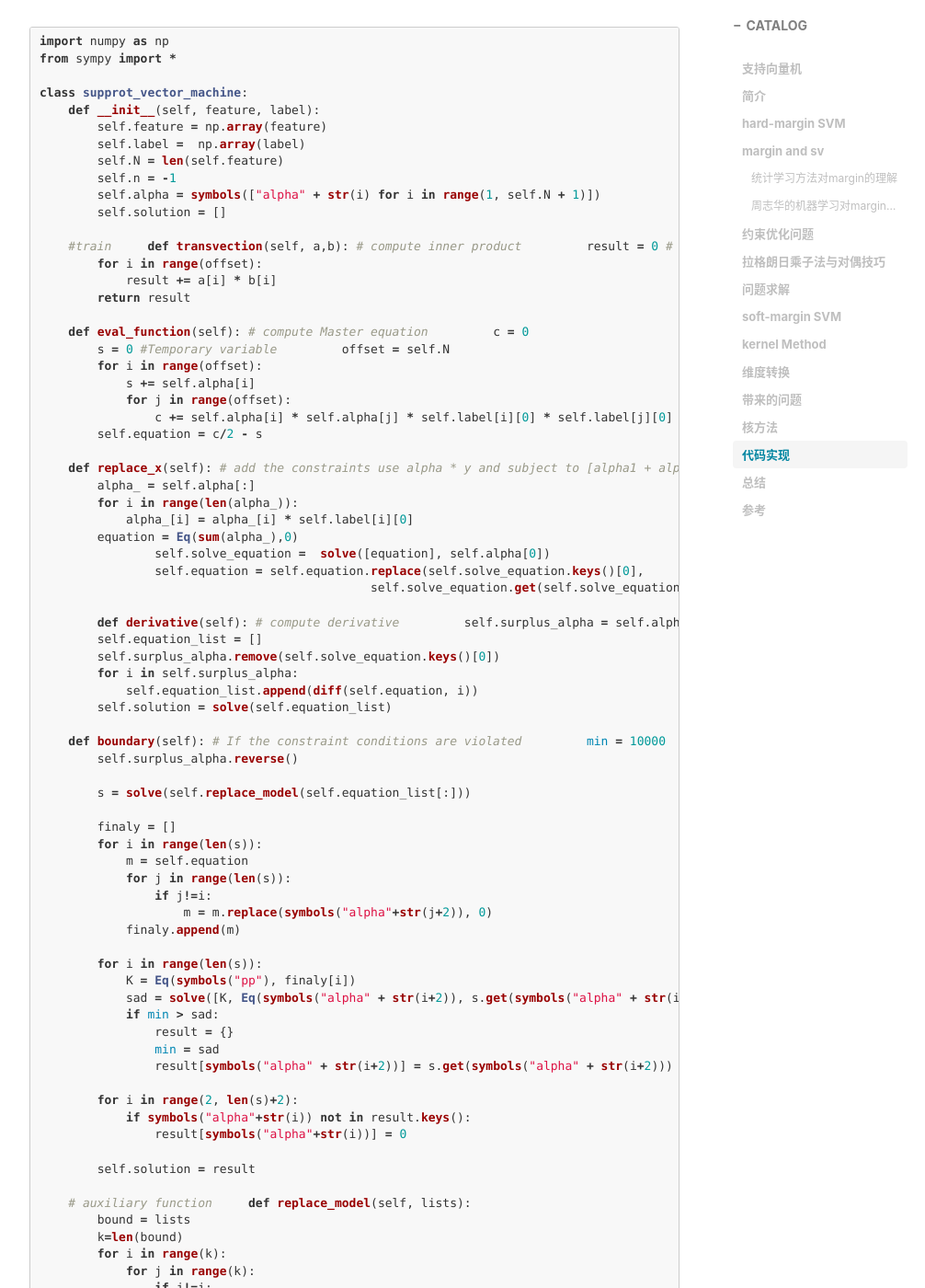
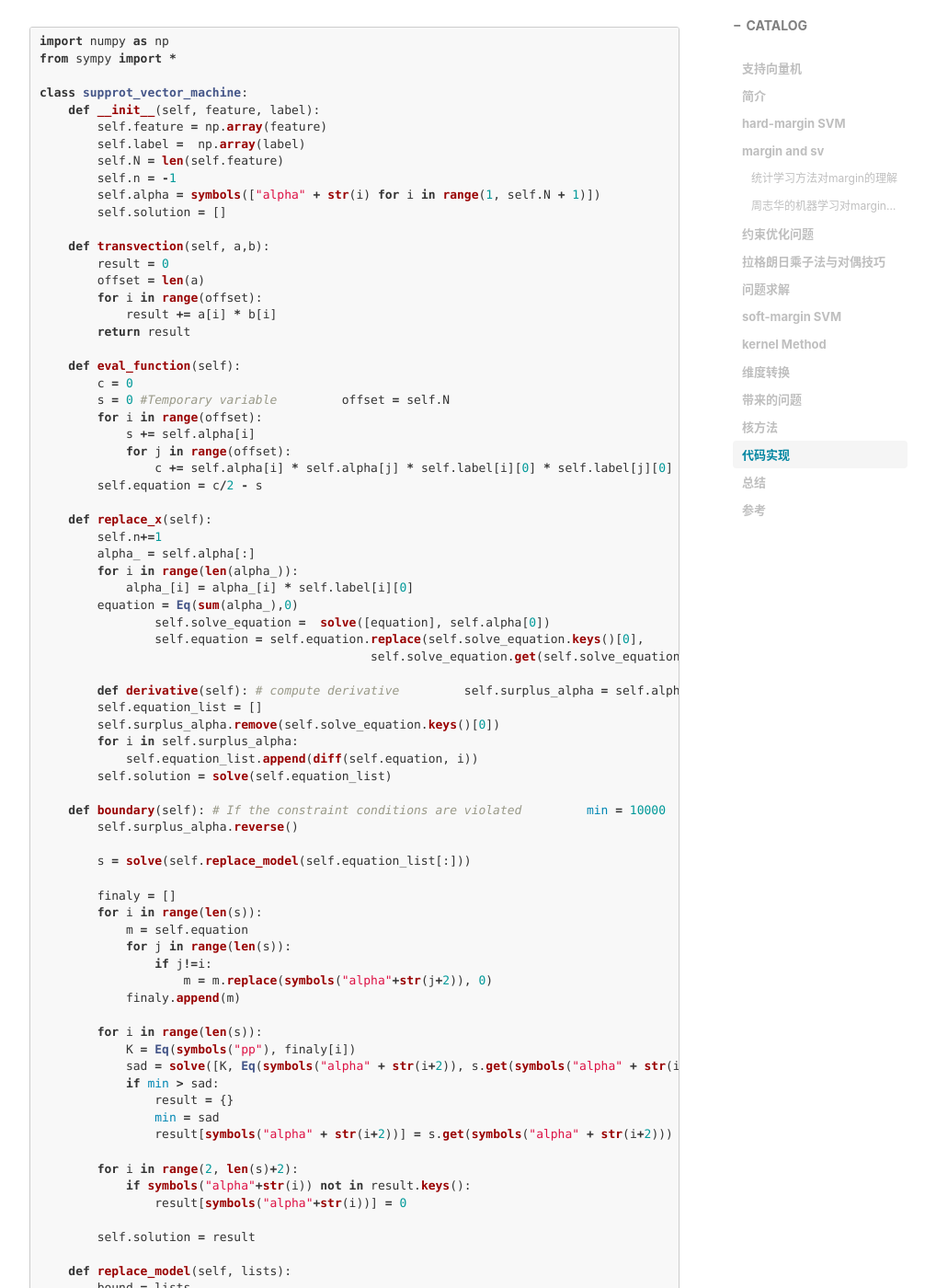
Before and after one commit to zhuxiaoxuhit/zhuxiaoxuhit.github.io, a Jekyll site: the page built from _posts/2020-03-10-支持向量机.md, in a window 1280 px wide and 1400 px high, scrolled down 10877 px. Shown: the whole window at 92% size, without its empty margins (233-1239 px from the left). Built offline with Jekyll 4.4.1, drawn with Linux system fonts in a browser that asks for light colours; nearby versions of some CDN libraries; formulas are drawn with MathJax 3; comment, search, counter and statistics services are not loaded; some of the changed text lies outside the part shown.

Commit message:
[MDF]svm

```diff
--- a/_posts/2020-03-10-支持向量机.md
+++ b/_posts/2020-03-10-支持向量机.md
@@ -192,15 +192,14 @@
         self.alpha = symbols(["alpha" + str(i) for i in range(1, self.N + 1)])
         self.solution = []
 
-    #train
-    def transvection(self, a,b): # compute inner product
-        result = 0 # conpute inner product function most used gram marix
+    def transvection(self, a,b):
+        result = 0
         offset = len(a)
         for i in range(offset):
             result += a[i] * b[i]
         return result
 
-    def eval_function(self): # compute Master equation
+    def eval_function(self):
         c = 0
         s = 0 #Temporary variable
         offset = self.N
@@ -210,7 +209,7 @@
                 c += self.alpha[i] * self.alpha[j] * self.label[i][0] * self.label[j][0] * self.transvection(self.feature[i], self.feature[j])
         self.equation = c/2 - s
 
-    def replace_x(self): # add the constraints use alpha * y  and subject to [alpha1 + alpha2 + ... alphaN] = 0
+    def replace_x(self):
         self.n+=1
         alpha_ = self.alpha[:]
         for i in range(len(alpha_)):
@@ -256,7 +255,6 @@
 
         self.solution = result
 
-    # auxiliary function
     def replace_model(self, lists):
         bound = lists
         k=len(bound)
```
Also changed, not shown: other parts of _posts/2020-03-10-支持向量机.md (+0 -2 lines).
